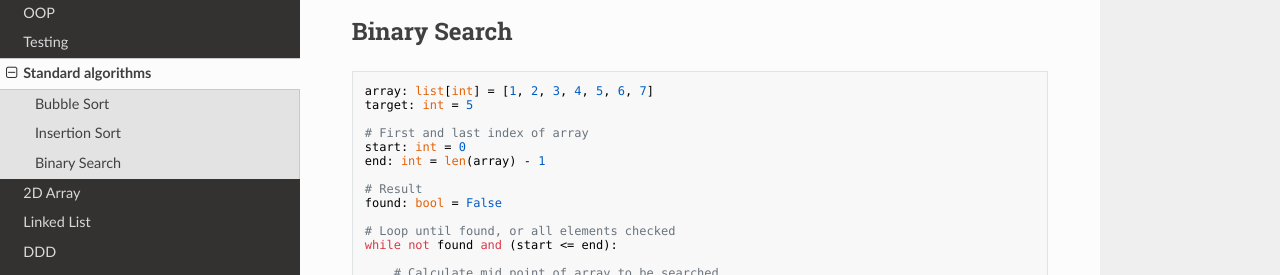
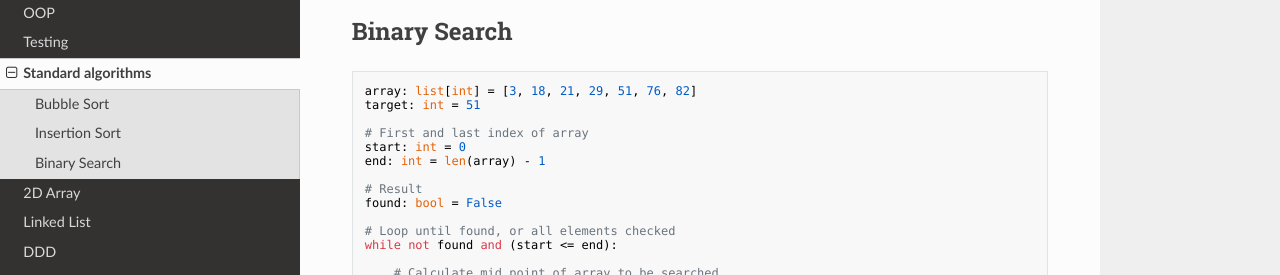
Before and after one commit to MrFriendCS/AH-CS, an MkDocs documentation site: the page built from docs/sdd/AH-CS-SDD-Standard-Algorithms.md, in a window 1280 px wide and 900 px high, scrolled down 901 px. Shown: the part 210-485 px from the top of the window. Built offline with MkDocs 1.6.1, drawn with Linux system fonts in a browser that asks for light colours; nearby versions of some CDN libraries.

Commit message:
Update AH-CS-SDD-Standard-Algorithms.md

````diff
--- a/docs/sdd/AH-CS-SDD-Standard-Algorithms.md
+++ b/docs/sdd/AH-CS-SDD-Standard-Algorithms.md
@@ -71,8 +71,8 @@ for index in range(1, len(array)):
 ## Binary Search
 
 ``` Python
-array: list[int] = [1, 2, 3, 4, 5, 6, 7]
-target: int = 5
+array: list[int] = [3, 18, 21, 29, 51, 76, 82]
+target: int = 51
 
 # First and last index of array
 start: int = 0
````
